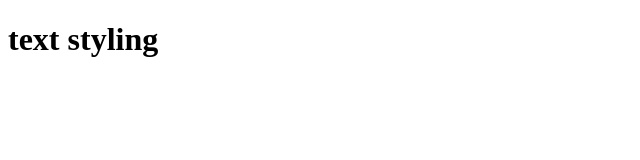
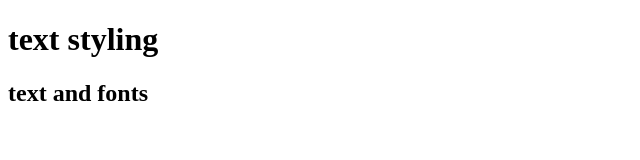
Before and after one commit to StarfarerM42/University-Letter, a website: page index.html in a window 1280 px wide. Shown: the whole page, without its empty margins (0-640 px from the left). Drawn offline with Linux system fonts and the light colour scheme.

Commit message:
tect and fonts

```diff
--- a/index.html
+++ b/index.html
@@ -19,5 +19,6 @@
 	</head>
 	<body>
 		<h1>text styling</h1>
+		<h2>text and fonts</h2>
 	</body>
 </html>
```
